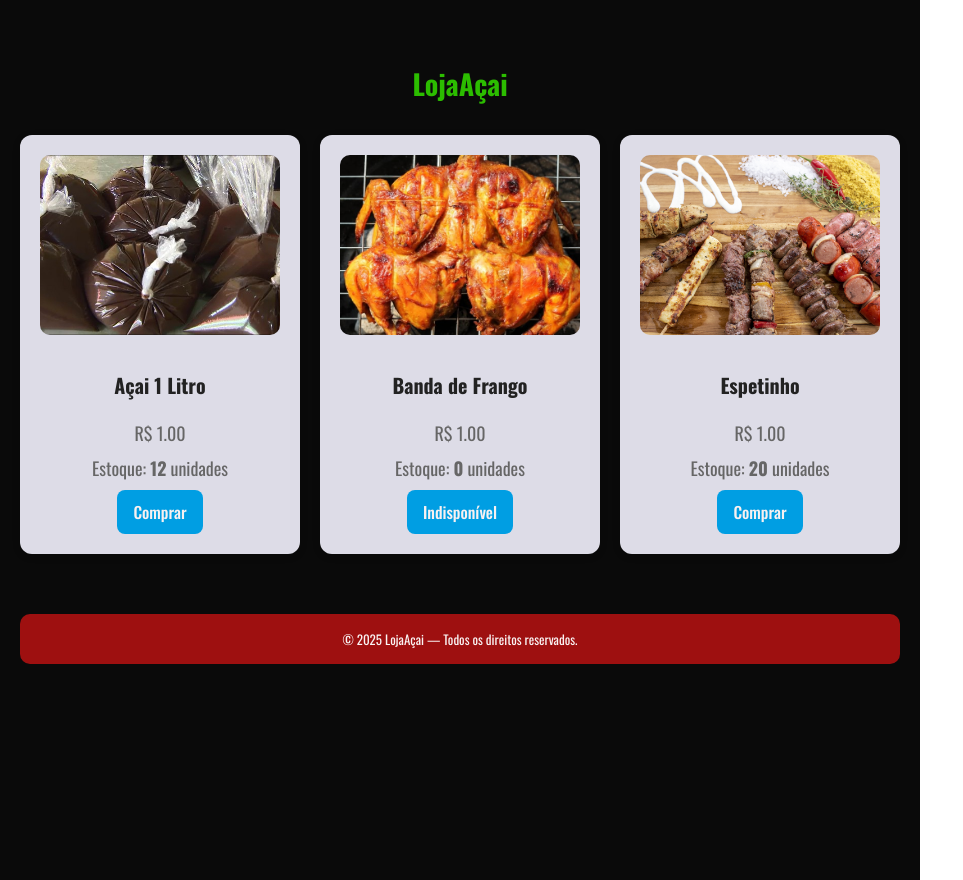
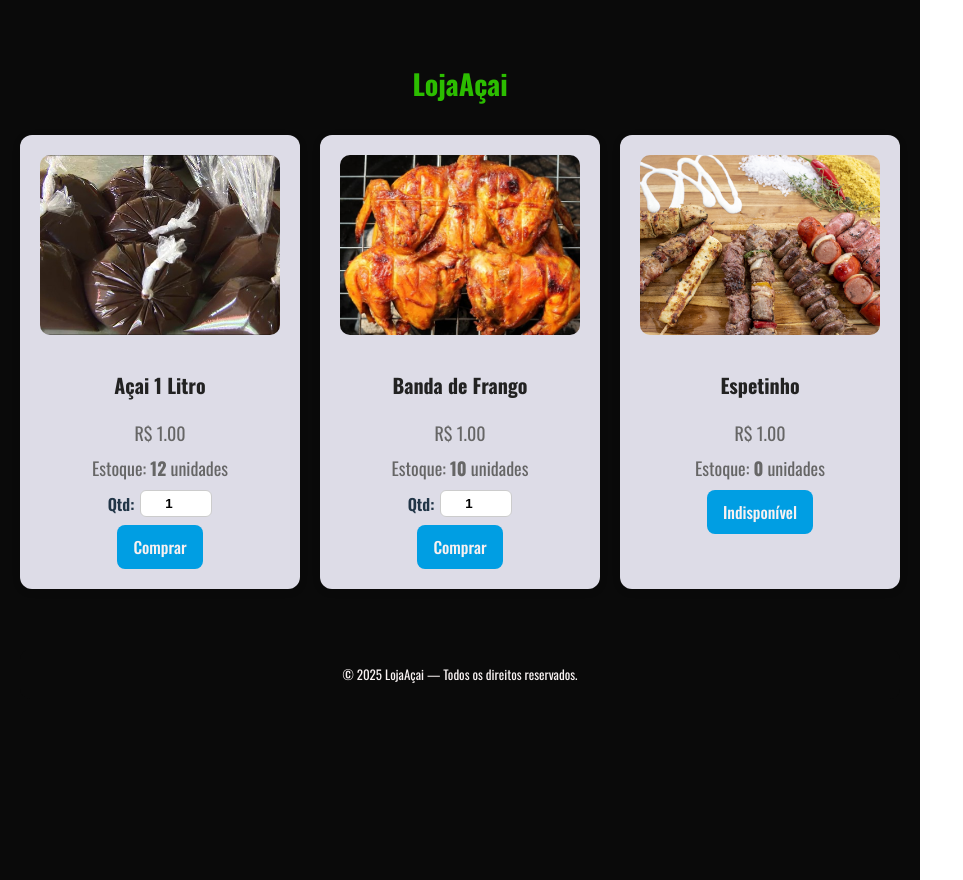
Before and after one commit to JRogerioSC/LojaA-ai, a React (Vite) app: page / in a window 1280 px wide. Shown: the whole page, without its empty margins (0-963 px from the left). Built offline with nearby package versions, Linux system fonts and the light colour scheme; a web font is replaced by a local one.

Commit message:
unidadesProdutos

```diff
--- a/src/Produtos.jsx
+++ b/src/Produtos.jsx
@@ -6,21 +6,37 @@ function Produtos() {
     const navigate = useNavigate();
 
     const [produtos, setProdutos] = useState([
-        { id: 1, nome: "Açai 1 Litro", preco: 1.0, imagem: "/acai.jpg", estoque: 12 },
-        { id: 2, nome: "Banda de Frango", preco: 1.0, imagem: "/frango.jpg", estoque: 0 },
-        { id: 3, nome: "Espetinho", preco: 1.0, imagem: "/espetinho.jpg", estoque: 20 },
+        { id: 1, nome: "Açai 1 Litro", preco: 1.0, imagem: "/acai.jpg", estoque: 12, quantidade: 1 },
+        { id: 2, nome: "Banda de Frango", preco: 1.0, imagem: "/frango.jpg", estoque: 10, quantidade: 1 },
+        { id: 3, nome: "Espetinho", preco: 1.0, imagem: "/espetinho.jpg", estoque: 0, quantidade: 1 },
     ]);
 
+    // 🛒 Atualiza a quantidade selecionada
+    const alterarQuantidade = (id, novaQtd) => {
+        setProdutos((antigos) =>
+            antigos.map((p) =>
+                p.id === id
+                    ? { ...p, quantidade: Math.min(Math.max(novaQtd, 1), p.estoque) }
+                    : p
+            )
+        );
+    };
+
+    // 💳 Função de compra
     const comprar = (produto) => {
-        setProdutos((produtosAntigos) =>
-            produtosAntigos.map((p) =>
-                p.id === produto.id && p.estoque > 0
-                    ? { ...p, estoque: p.estoque - 1 }
+        const qtd = produto.quantidade;
+        if (qtd > produto.estoque) return alert("Quantidade indisponível em estoque.");
+
+        setProdutos((antigos) =>
+            antigos.map((p) =>
+                p.id === produto.id
+                    ? { ...p, estoque: p.estoque - qtd }
                     : p
             )
         );
 
-        navigate(`/pagamento?nome=${encodeURIComponent(produto.nome)}&valor=${produto.preco}`);
+        const valorTotal = produto.preco * qtd;
+        navigate(`/pagamento?nome=${encodeURIComponent(produto.nome)}&valor=${valorTotal}`);
     };
 
     return (
@@ -35,6 +51,22 @@ function Produtos() {
                         <p className="estoque">
                             Estoque: <strong>{p.estoque}</strong> unidade{p.estoque !== 1 ? "s" : ""}
                         </p>
+
+                        {p.estoque > 0 && (
+                            <div className="quantidade-container">
+                                <label>Qtd:</label>
+                                <input
+                                    type="number"
+                                    min="1"
+                                    max={p.estoque}
+                                    value={p.quantidade}
+                                    onChange={(e) =>
+                                        alterarQuantidade(p.id, parseInt(e.target.value) || 1)
+                                    }
+                                />
+                            </div>
+                        )}
+
                         <button
                             onClick={() => comprar(p)}
                             disabled={p.estoque === 0}
@@ -46,10 +78,11 @@ function Produtos() {
                 ))}
             </div>
 
-            {/* Rodapé estilizado */}
             <footer className="rodape">
                 <div className="rodape-conteudo">
-                    <p className="direitos">© {new Date().getFullYear()} LojaAçai — Todos os direitos reservados.</p>
+                    <p className="direitos">
+                        © {new Date().getFullYear()} LojaAçai — Todos os direitos reservados.
+                    </p>
                 </div>
             </footer>
         </div>
--- a/src/produtos.css
+++ b/src/produtos.css
@@ -75,7 +75,7 @@
 }
 
 .rodape {
-    background-color: #9e1010;
+    background-color: #0a0a0a;
     color: #eee0e0;
     text-align: center;
     padding: 1px 1px 1px;
@@ -91,3 +91,24 @@
     padding-top: 1px;
     font-family: "Oswald", sans-serif;
 }
+
+.quantidade-container {
+    display: flex;
+    align-items: center;
+    justify-content: center;
+    gap: 6px;
+    margin-bottom: 8px;
+}
+
+.quantidade-container label {
+    font-weight: 600;
+}
+
+.quantidade-container input {
+    width: 60px;
+    padding: 5px;
+    border: 1px solid #ccc;
+    border-radius: 6px;
+    text-align: center;
+    font-weight: bold;
+}
```
